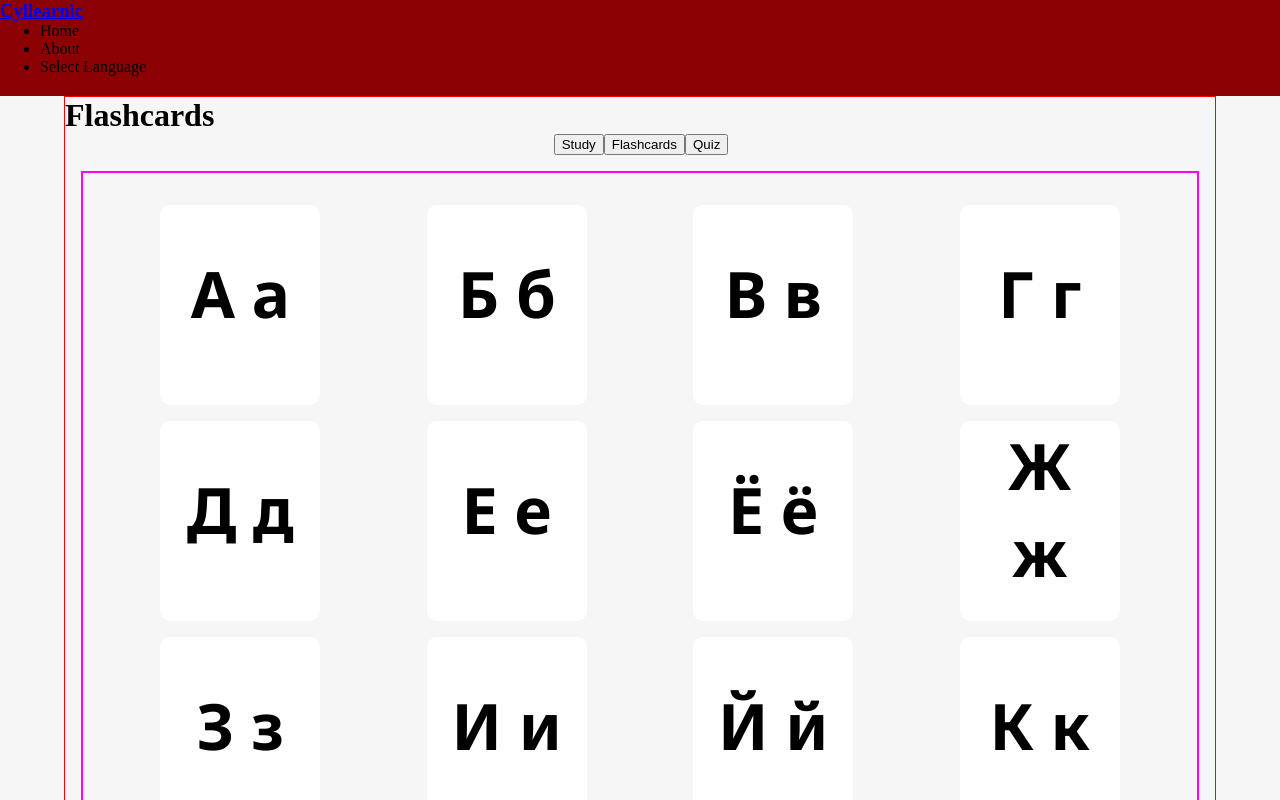
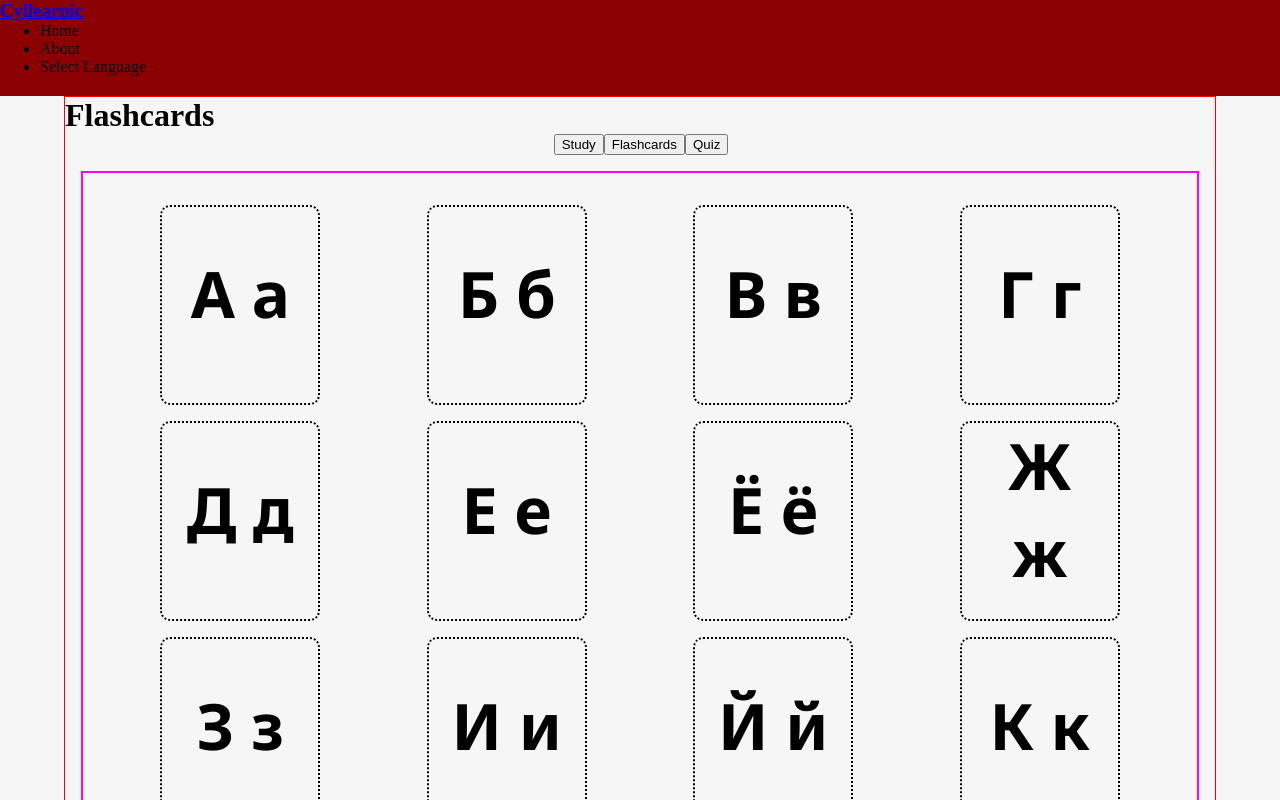
Before and after one commit to mjfru/cyllearnic, a React (Vite) app: page /flashcards/russian in a window 1280 px wide. Shown: the top 800 px of the page. Built offline with nearby package versions, Linux system fonts and the light colour scheme.

Commit message:
clean up flashcard css, add a temporary border

```diff
--- a/src/styles/cards.css
+++ b/src/styles/cards.css
@@ -25,8 +25,6 @@
 	perspective: 150rem;
 	-moz-perspective: 150rem;
 	position: relative;
-	width: 12.5vw;
-	height: 25vh;
 	cursor: pointer;
 }
 
@@ -36,6 +34,8 @@
 	height: 100%;
 	transition: transform 1.2s ease;
 	transform-style: preserve-3d;
+  border: 2px dotted black;
+  border-radius: 10px;
 }
 
 .flash-card:hover .flash-card-inner {
@@ -46,7 +46,6 @@
 	position: absolute;
 	width: 100%;
 	height: 100%;
-	border-radius: 10px;
 	text-align: center;
 	padding: 20px;
 	backface-visibility: hidden;
@@ -55,41 +54,8 @@
 	justify-content: center;
 }
 
-.card-front {
-	background-color: #fff;
-}
-
 .card-back {
-  background-color: #fff;
 	transform: rotateY(180deg);
   display: flex;
   flex-direction: column;
 }
-
-/*
-.card {
-  perspective: 150rem;
-  -moz-perspective: 150rem;
-  position: relative;
-}
-.card__side {
-  transition: all 0.8s ease;
-  position: absolute;
-  top: 0;
-  left: 0;
-  width: 100%;
-  backface-visibility: hidden;
-  overflow: hidden;
-}
-
-.card__side--back {
-  transform: rotateY(180deg);
-}
-
-.card:hover .card__side--front {
-  transform: rotateY(-180deg);
-}
-.card:hover .card__side--back {
-  transform: rotateY(0deg);
-}
-*/
```
